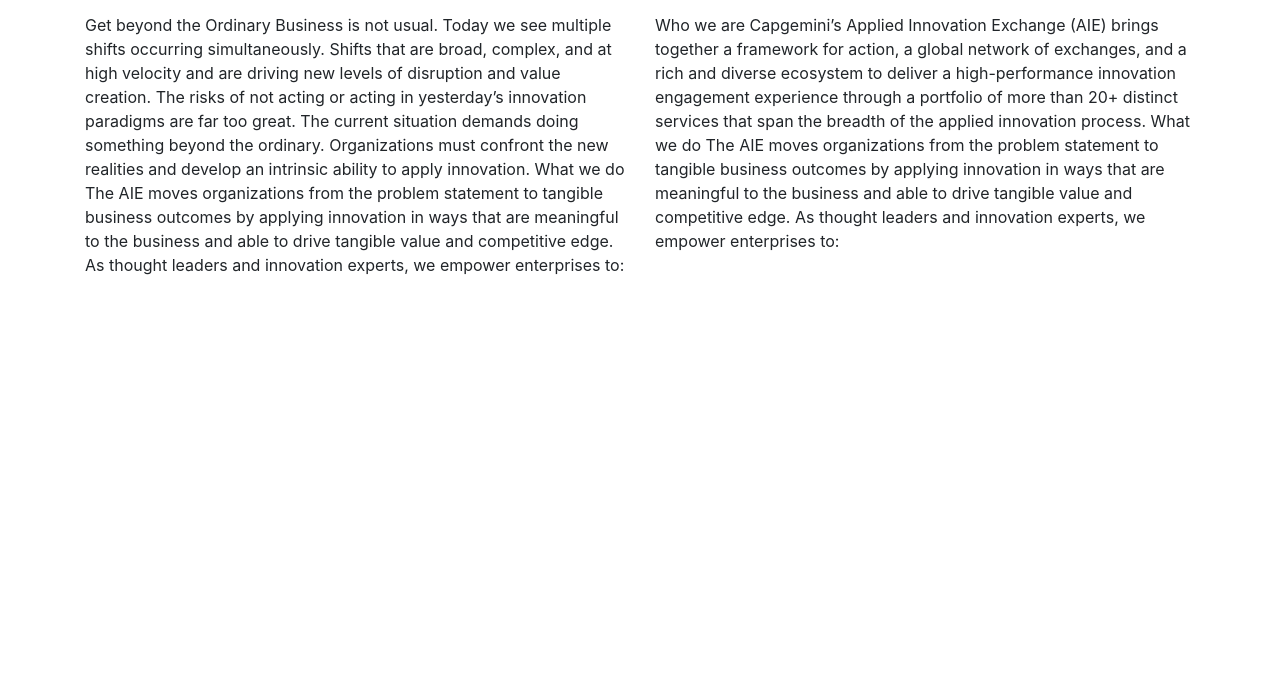
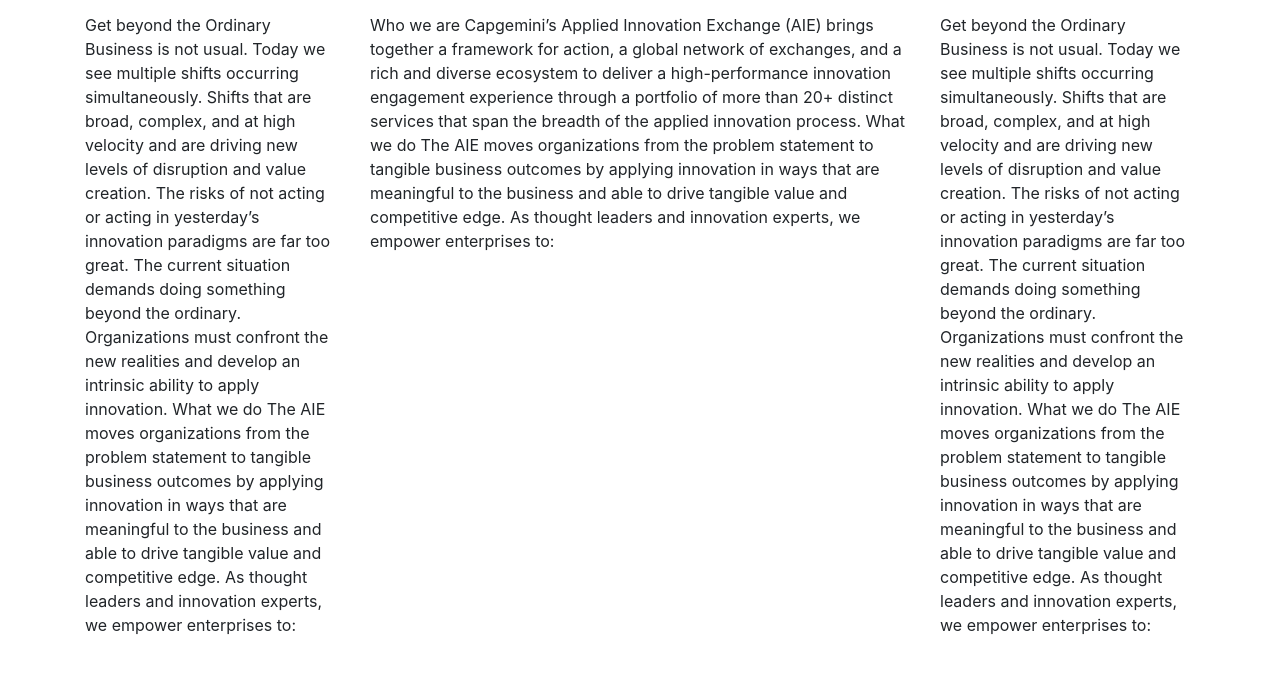
Before and after one commit to vamandeshmukh/UI_Tech, a plain HTML site: page 23-bs-grid-system.html in a window 1280 px wide. Shown: the part 89-762 px from the top of the page. Drawn offline with nearby package versions, Linux system fonts and the light colour scheme.

Commit message:
Update 23-bs-grid-system.html

```diff
--- a/23-bs-grid-system.html
+++ b/23-bs-grid-system.html
@@ -11,36 +11,43 @@
     <div class="container">
 
         <p class="display-3">using-bootstrap-grid-system</p>
+
         <div class="row">
 
-            <div class="col-sm-6">
-                <p>Get beyond the Ordinary
-                    Business is not usual. Today we see multiple shifts occurring simultaneously. Shifts that are broad,
+            <div class="col-sm-3">
+                <p>Get beyond the Ordinary Business is not usual. Today we see multiple shifts occurring simultaneously.
+                    Shifts that are broad,
                     complex, and at high velocity and are driving new levels of disruption and value creation. The risks
                     of not acting or acting in yesterday’s innovation paradigms are far too great. The current situation
                     demands doing something beyond the ordinary. Organizations must confront the new realities and
-                    develop an intrinsic ability to apply innovation.
-
-                    What we do
-                    The AIE moves organizations from the problem statement to tangible business outcomes by applying
+                    develop an intrinsic ability to apply innovation. What we do The AIE moves organizations from the
+                    problem statement to tangible business outcomes by applying
                     innovation in ways that are meaningful to the business and able to drive tangible value and
                     competitive edge. As thought leaders and innovation experts, we empower enterprises to:</p>
-
             </div>
 
             <div class="col-sm-6">
-                <p>Who we are
-                    Capgemini’s Applied Innovation Exchange (AIE) brings together a framework for action, a global
+                <p>Who we are Capgemini’s Applied Innovation Exchange (AIE) brings together a framework for action, a
+                    global
                     network of exchanges, and a rich and diverse ecosystem to deliver a high-performance innovation
                     engagement experience through a portfolio of more than 20+ distinct services that span the breadth
-                    of the applied innovation process.
-
-                    What we do
-                    The AIE moves organizations from the problem statement to tangible business outcomes by applying
+                    of the applied innovation process. What we do The AIE moves organizations from the problem statement
+                    to tangible business outcomes by applying
                     innovation in ways that are meaningful to the business and able to drive tangible value and
                     competitive edge. As thought leaders and innovation experts, we empower enterprises to:</p>
+            </div>
+            <div class="col-sm-3">
+                <p>Get beyond the Ordinary Business is not usual. Today we see multiple shifts occurring simultaneously.
+                    Shifts that are broad,
+                    complex, and at high velocity and are driving new levels of disruption and value creation. The risks
+                    of not acting or acting in yesterday’s innovation paradigms are far too great. The current situation
+                    demands doing something beyond the ordinary. Organizations must confront the new realities and
+                    develop an intrinsic ability to apply innovation. What we do The AIE moves organizations from the
+                    problem statement to tangible business outcomes by applying
+                    innovation in ways that are meaningful to the business and able to drive tangible value and
+                    competitive edge. As thought leaders and innovation experts, we empower enterprises to:</p>
+            </div>
 
-            </div>
         </div>
 
 
```
